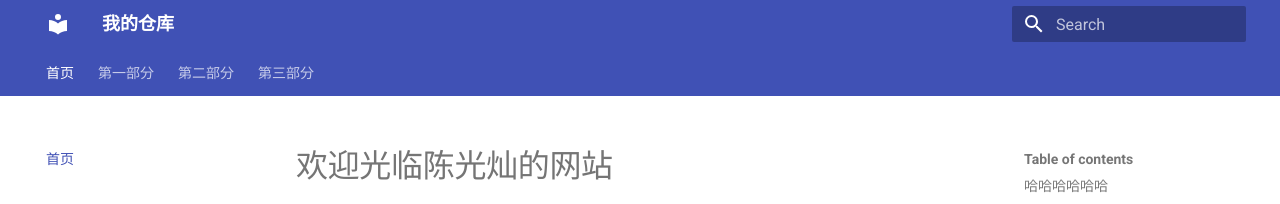
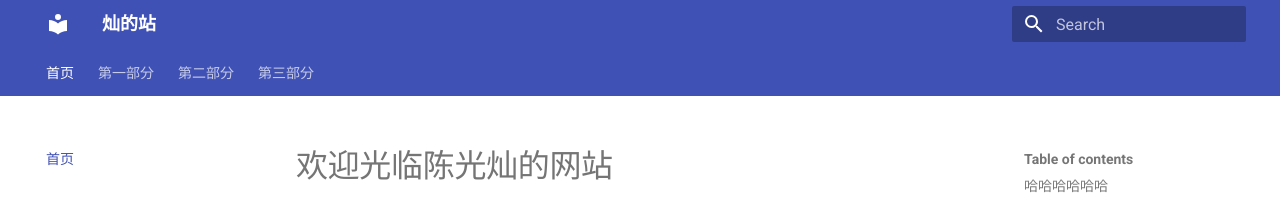
Before and after one commit to Colick-cgc/skills-github-pages, an MkDocs documentation site: the page built from docs/index.md, in a window 1280 px wide. Shown: the top 204 px of the page. Built offline with MkDocs 1.6.1 and Material for MkDocs 9.7.7, drawn with Linux system fonts in a browser that asks for light colours.

Commit message:
Update mkdocs.yml

```diff
--- a/mkdocs.yml
+++ b/mkdocs.yml
@@ -1,4 +1,4 @@
-site_name: 我的仓库
+site_name: 灿的站
 site_url: https://colick-cgc.github.io/skills-github-pages/
 nav:
   - 首页: index.md
```
